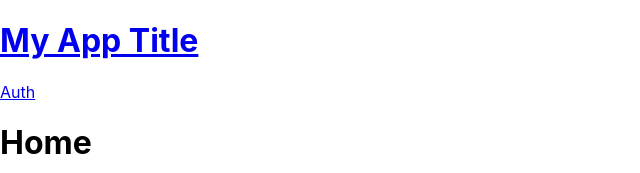
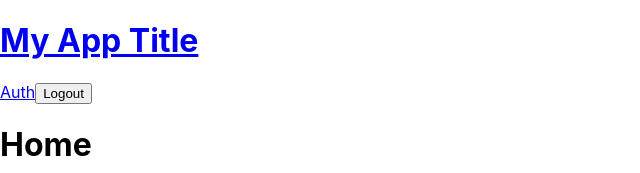
Before and after one commit to abhinabadutta2019/assignment-user-post-comment-react-frontend-01-nov-23, a React (Create React App) app: page / in a window 1280 px wide. Shown: the top 173 px of the page, without its empty margins (0-640 px from the left). Built offline with nearby package versions, Linux system fonts and the light colour scheme; no server answers.

Commit message:
added logout button and its function in navbar

```diff
--- a/src/components/Navbar.js
+++ b/src/components/Navbar.js
@@ -1,12 +1,23 @@
 import { Link } from "react-router-dom";
+import { useContext } from "react";
+import { AuthContext } from "../context/AuthContext";
 
 const Navbar = () => {
+  //
+  const { logout, user } = useContext(AuthContext);
+  //
+  const logoutHandler = () => {
+    //
+    logout();
+  };
+  //
   return (
     <header>
       <Link to="/">
         <h1>My App Title</h1>
       </Link>
       <Link to="/auth">Auth</Link>
+      <button onClick={logoutHandler}>Logout</button>
     </header>
   );
 };
```
